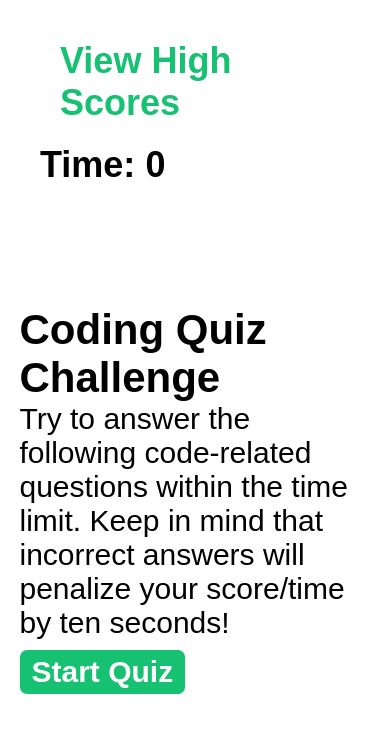
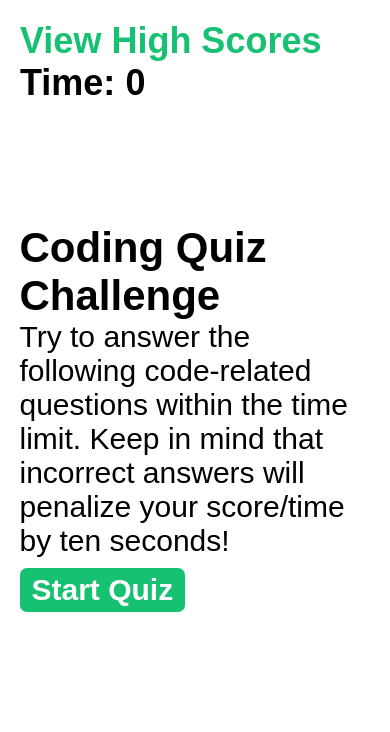
Before and after one commit to faceless128/quiz-code, a plain HTML site: page index.html in a window 390 px wide. Drawn offline with Linux system fonts and the light colour scheme.

Commit message:
tweaked small screen layout

```diff
--- a/assets/css/style.css
+++ b/assets/css/style.css
@@ -124,4 +124,13 @@ form input {
     main {
         padding: 100px 5% 0px 5%;
     }
+    header {
+        padding: 20px 20px;
+    }
+    #view-high-scores {
+        padding: 0;
+    }
+    form input {
+        width: 90%;
+    }
 }
```
